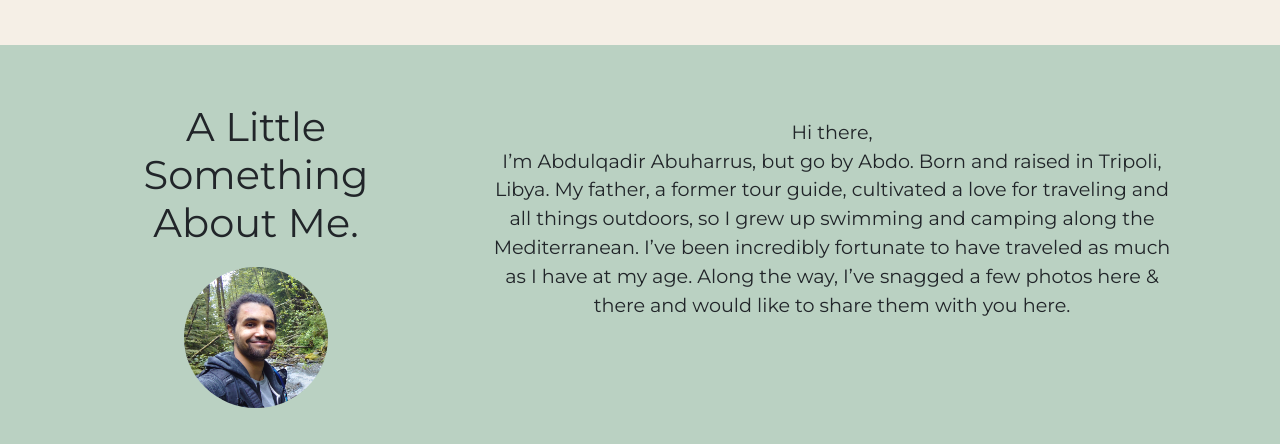
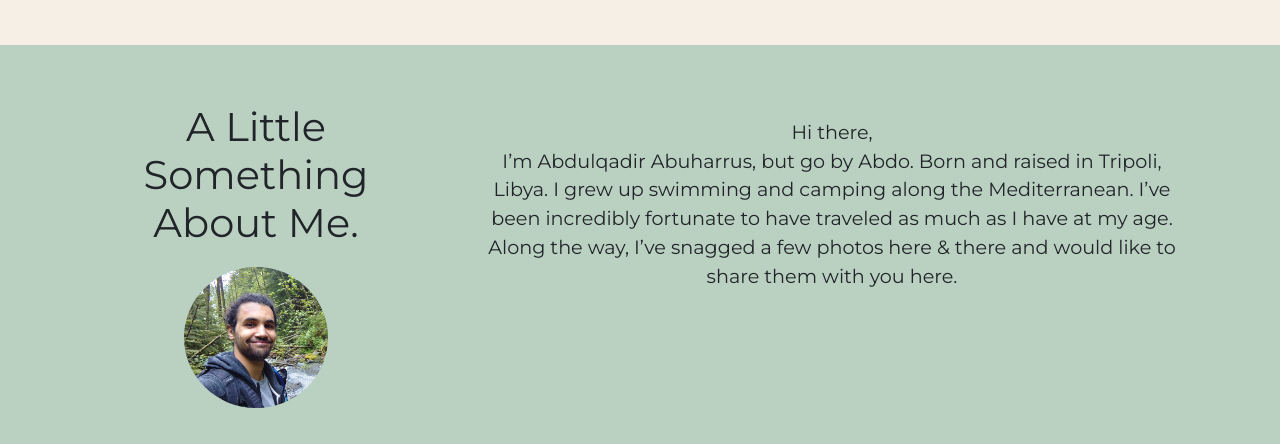
Before and after one commit to Abdo-Abuharrus211/photoblog-ejs, a Node server app: page / in a window 1280 px wide. Shown: the part 1028-1472 px from the top of the page. Run offline with Node 20, Linux system fonts and the light colour scheme; some libraries are stand-ins or nearby versions; some web fonts are replaced.

Commit message:
-Edit bio

```diff
--- a/views/home.ejs
+++ b/views/home.ejs
@@ -21,8 +21,7 @@
       <div class="col-lg-8 about-txt">
         <p>
           Hi there, <br> I’m Abdulqadir Abuharrus, but go by Abdo.
-          Born and raised in Tripoli, Libya. My father, a former tour guide,
-          cultivated a love for traveling and all things outdoors, so I grew up swimming and camping along the Mediterranean.
+          Born and raised in Tripoli, Libya. I grew up swimming and camping along the Mediterranean.
           I’ve been incredibly fortunate to have traveled as much as I have at my age.
           Along the way, I’ve snagged a few photos here & there and would like to share them with you here.
         </p>
```
